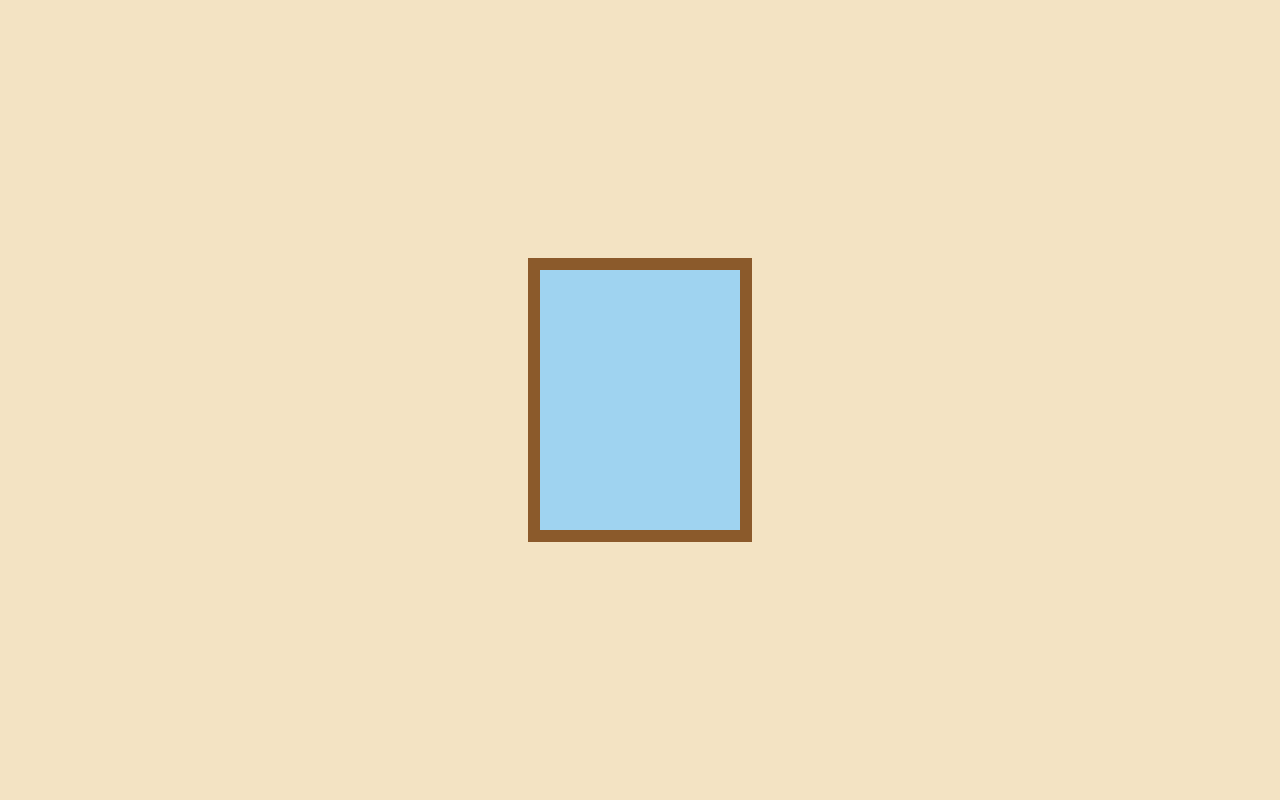
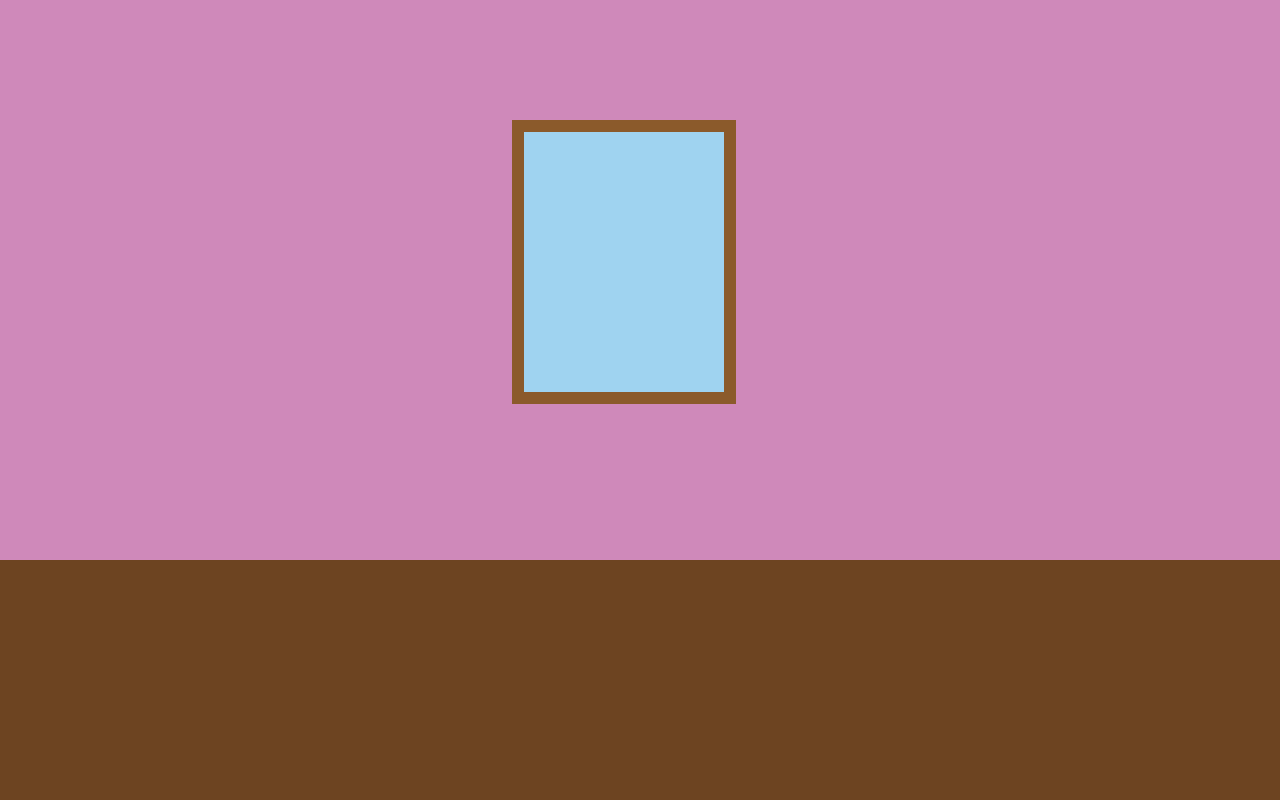
Before and after one commit to AntoniouFot/my-desk, a plain HTML site: page index.html in a window 1280 px wide. Drawn offline with Linux system fonts and the light colour scheme.

Commit message:
wall, floor, ceiling

```diff
--- a/index.html
+++ b/index.html
@@ -1,18 +1,34 @@
-<!DOCTYPE html>
+<!doctype html>
 <html lang="el">
   <head>
-  <meta charset="UTF-8">
+    <meta charset="UTF-8" />
     <title>Το γραφείο μου</title>
     <style>
       body {
         margin: 0;
         height: 100vh;
-      background: #f3e3c3;
-      display: flex;
-      align-items: center;
-      justify-content: center;
+        overflow: hidden;
+      }
+      .wall {
+        position: absolute;
+        top: 0;
+        left: 0;
+        width: 100%;
+        height: 70%;
+        background: #cf89ba;
+      }
+      .floor {
+        position: absolute;
+        bottom: 0;
+        left: 0;
+        width: 100%;
+        height: 30%;
+        background: #6d4421;
       }
       .window {
+        position: absolute;
+        top: 15%;
+        left: 40%;
         width: 200px;
         height: 260px;
         background: #9fd3f0;
@@ -26,6 +42,8 @@
     </style>
   </head>
   <body>
+    <div class="wall" id="wall"></div>
+    <div class="floor" id="floor"></div>
     <div class="window" id="window"></div>
 
     <script>
```
Lines whose indentation alone changed are shown as unchanged.
